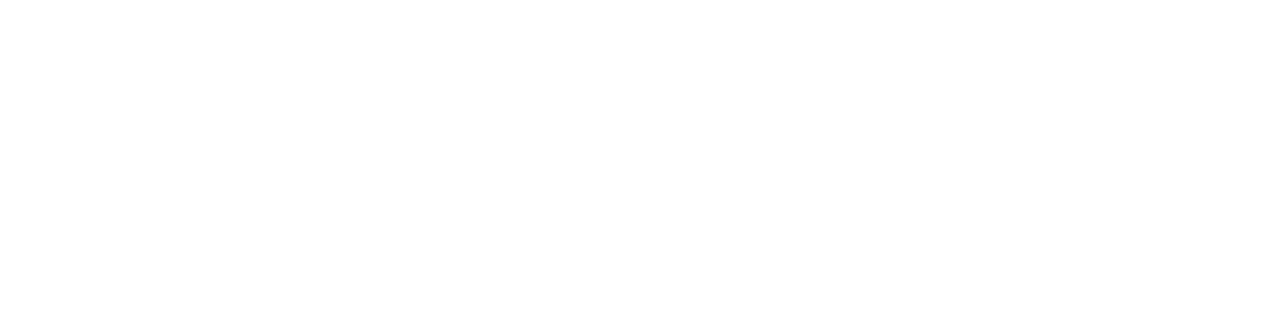
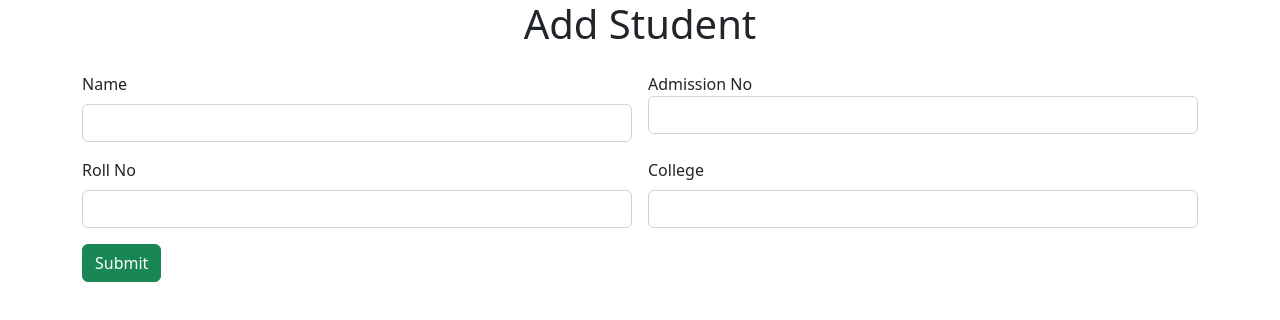
Before and after one commit to Asiyacm/New-Student-Angular-App, an Angular app: page / in a window 1280 px wide. Shown: the top 320 px of the page. Built offline with nearby package versions, Linux system fonts and the light colour scheme.

Commit message:
addStudent commit

```diff
--- /dev/null
+++ b/src/app/add-student/add-student.component.html
@@ -0,0 +1,35 @@
+<div class="container">
+    <div class="row">
+        <div class="col col-12 col-sm-12 col-md-12 col-lg-12 col-xl-12 col-xxl-12">
+
+            <div class="row g-3">
+
+                <div class="col col-12 col-sm-12 col-md-12 col-lg-12 col-xl-12 col-xxl-12 text-center">
+                    <h1>Add Student</h1>
+                </div>
+
+                <div class="col col-12 col-sm-6 col-md-6 col-lg-6 col-xl-6 col-xxl-6">
+                    <label for="" class="form-label">Name</label>
+                    <input name="name" [(ngModel)]="name" type="text" class="form-control">
+                </div>
+
+                <div class="col col-12 col-sm-6 col-md-6 col-lg-6 col-xl-6 col-xxl-6">
+                    <label for="" class="fomr-label">Admission No</label>
+                    <input name="admno" [(ngModel)]="admno" type="text" class="form-control">
+                </div>
+
+                <div class="col col-12 col-sm-6 col-md-6 col-lg-6 col-xl-6 col-xxl-6">
+                    <label for="" class="form-label">Roll No</label>
+                    <input name="rollno" [(ngModel)]="rollno" type="text" class="form-control">
+                </div>
+
+                <div class="col col-12 col-sm-6 col-md-6 col-lg-6 col-xl-6 col-xxl-6">
+                    <label for="" class="form-label">College</label>
+                    <input name="college" [(ngModel)]="college" type="text" class="form-control">
+                </div>
+                <div class="col col-12 col-sm-12 col-md-12 col-lg-12 col-xl-12 col-xxl-12">
+                    <button (click)="readValue()" class="btn btn-success">Submit</button>
+                </div>
+            </div>
+        </div>
+    </div>
--- /dev/null
+++ b/src/app/add-student/add-student.component.ts
@@ -0,0 +1,20 @@
+import { Component } from '@angular/core';
+
+@Component({
+  selector: 'app-add-student',
+  templateUrl: './add-student.component.html',
+  styleUrls: ['./add-student.component.css']
+})
+export class AddStudentComponent {
+
+  name=""
+  admno=""
+  rollno=""
+  college=""
+
+
+  readValue=()=>{
+    let data:any={"name":this.name,"admno":this.admno,"rollno":this.rollno,"college":this.college}
+    console.log(data)
+  }
+}
--- a/src/app/app.component.html
+++ b/src/app/app.component.html
@@ -1,3 +1,3 @@
-
+<app-add-student></app-add-student>
 
 <router-outlet></router-outlet>
```
Also changed, not shown: src/app/app.module.ts (+6 -2 lines), src/app/add-student/add-student.component.css (added).
